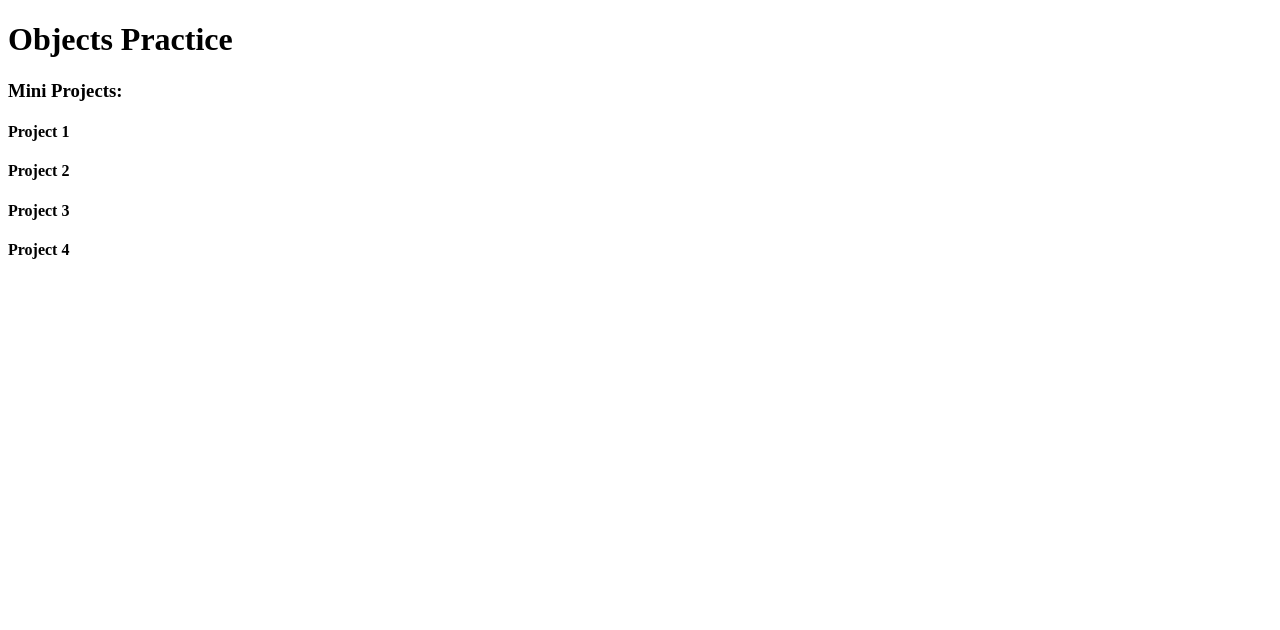
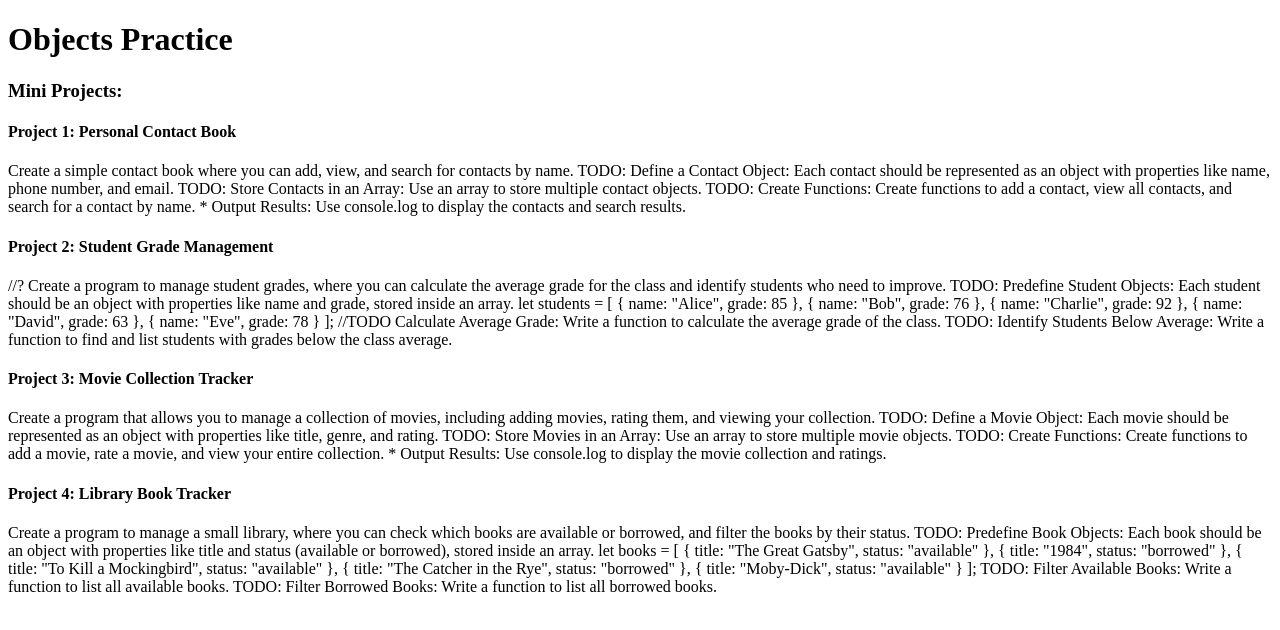
Before and after one commit to NicoleM-Torres/objects-practice, a plain HTML site: page index.html in a window 1280 px wide. Drawn offline with Linux system fonts and the light colour scheme.

Commit message:
Update index.html

```diff
--- a/index.html
+++ b/index.html
@@ -10,14 +10,53 @@
     <h3>Mini Projects:</h3>
 
     <p>
-        <h4>Project 1</h4>
-        <p></p>
-        <h4>Project 2</h4>
-        <p></p>
-        <h4>Project 3</h4>
-        <p></p>
-        <h4>Project 4</h4>
-        <p></p>
+        <h4>Project 1: Personal Contact Book </h4>
+        <p>Create a simple contact book where you can add, view, and search for contacts by name.
+
+TODO: Define a Contact Object: Each contact should be represented as an object with properties like name, phone number, and email.
+TODO: Store Contacts in an Array: Use an array to store multiple contact objects.
+TODO: Create Functions: Create functions to add a contact, view all contacts, and search for a contact by name.
+* Output Results: Use console.log to display the contacts and search results.
+    </p>
+        <h4>Project 2: Student Grade Management</h4>
+        <p>//? Create a program to manage student grades, where you can calculate the average grade for the class and identify students who need to improve.
+
+TODO: Predefine Student Objects: Each student should be an object with properties like name and grade, stored inside an array.
+let students = [
+    { name: "Alice", grade: 85 },
+    { name: "Bob", grade: 76 },
+    { name: "Charlie", grade: 92 },
+    { name: "David", grade: 63 },
+    { name: "Eve", grade: 78 }
+  ];
+
+//TODO Calculate Average Grade: Write a function to calculate the average grade of the class.
+TODO: Identify Students Below Average: Write a function to find and list students with grades below the class average.
+
+    </p>
+        <h4>Project 3: Movie Collection Tracker</h4>
+        <p>Create a program that allows you to manage a collection of movies, including adding movies, rating them, and viewing your collection.
+
+TODO: Define a Movie Object: Each movie should be represented as an object with properties like title, genre, and rating.
+TODO: Store Movies in an Array: Use an array to store multiple movie objects.
+TODO: Create Functions: Create functions to add a movie, rate a movie, and view your entire collection.
+* Output Results: Use console.log to display the movie collection and ratings.
+
+        </p>
+        <h4>Project 4: Library Book Tracker</h4>
+        <p> Create a program to manage a small library, where you can check which books are available or borrowed, and filter the books by their status.
+
+
+TODO: Predefine Book Objects: Each book should be an object with properties like title and status (available or borrowed), stored inside an array.
+let books = [
+    { title: "The Great Gatsby", status: "available" },
+    { title: "1984", status: "borrowed" },
+    { title: "To Kill a Mockingbird", status: "available" },
+    { title: "The Catcher in the Rye", status: "borrowed" },
+    { title: "Moby-Dick", status: "available" }
+  ];
+TODO: Filter Available Books: Write a function to list all available books.
+TODO: Filter Borrowed Books: Write a function to list all borrowed books.</p>
 
 
 
```
